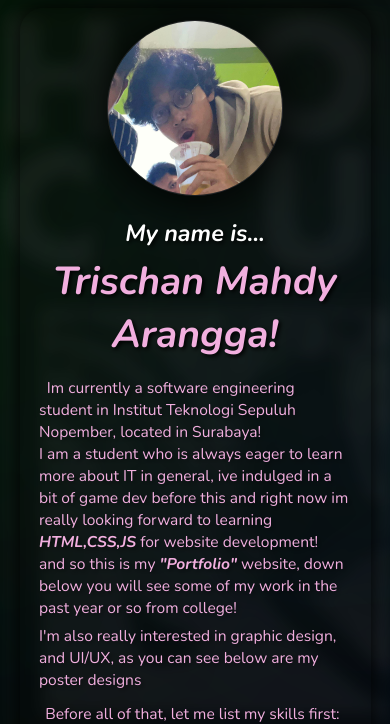
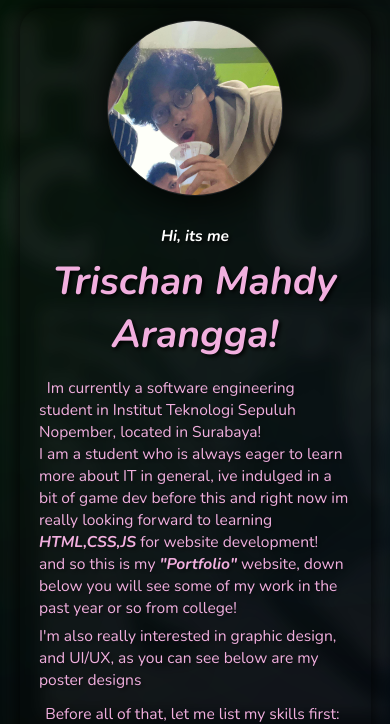
Before and after one commit to trschnrangga/trschnrangga.github.io, a PHP site: page / in a window 390 px wide. Shown: the top 724 px of the page. Run offline with PHP 8.4, Linux system fonts and the light colour scheme; some libraries are stand-ins or nearby versions.

Commit message:
fixed intro

```diff
--- a/index.html
+++ b/index.html
@@ -36,7 +36,7 @@
                 </div>
                 <div class ="banner"></div>
                 <div class="cintro">
-                    <p><span >My name is...</span><br>Trischan Mahdy Arangga!</p>
+                    <p><span >Hi, its me</span><br>Trischan Mahdy Arangga!</p>
                 </div>
                 <div class="cpara1">
                     <p>&ensp;Im currently a software engineering student in
--- a/test.css
+++ b/test.css
@@ -158,6 +158,7 @@ body {
     margin-top: 2%;
 
     span {
+        font-size: 2.5vw;
         color: rgb(255, 255, 255);
     }
 
@@ -345,7 +346,7 @@ body {
         font-size: 10vw;
 
         span{
-            font-size: 6vw;
+            font-size: 4vw;
         }
     }
 
```
